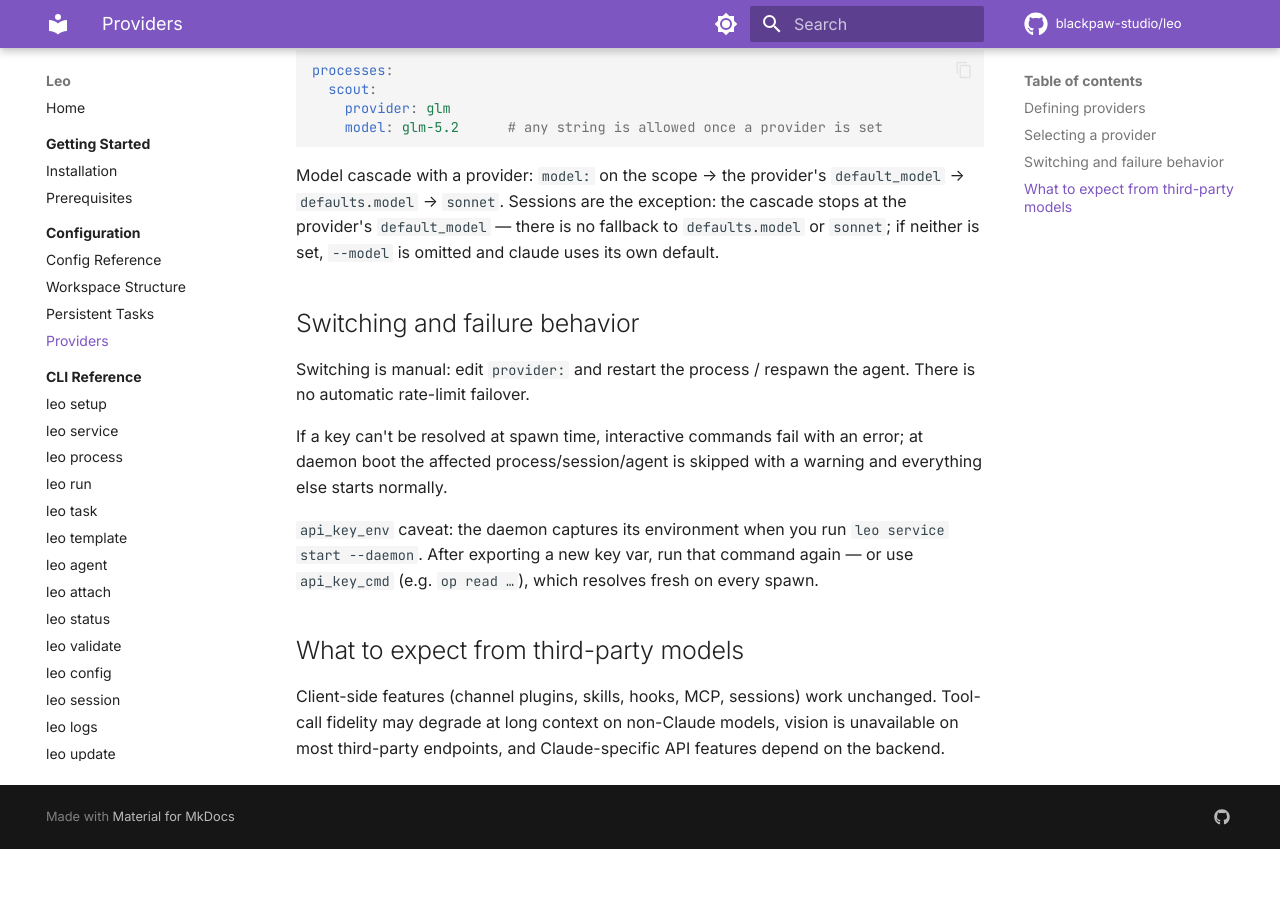
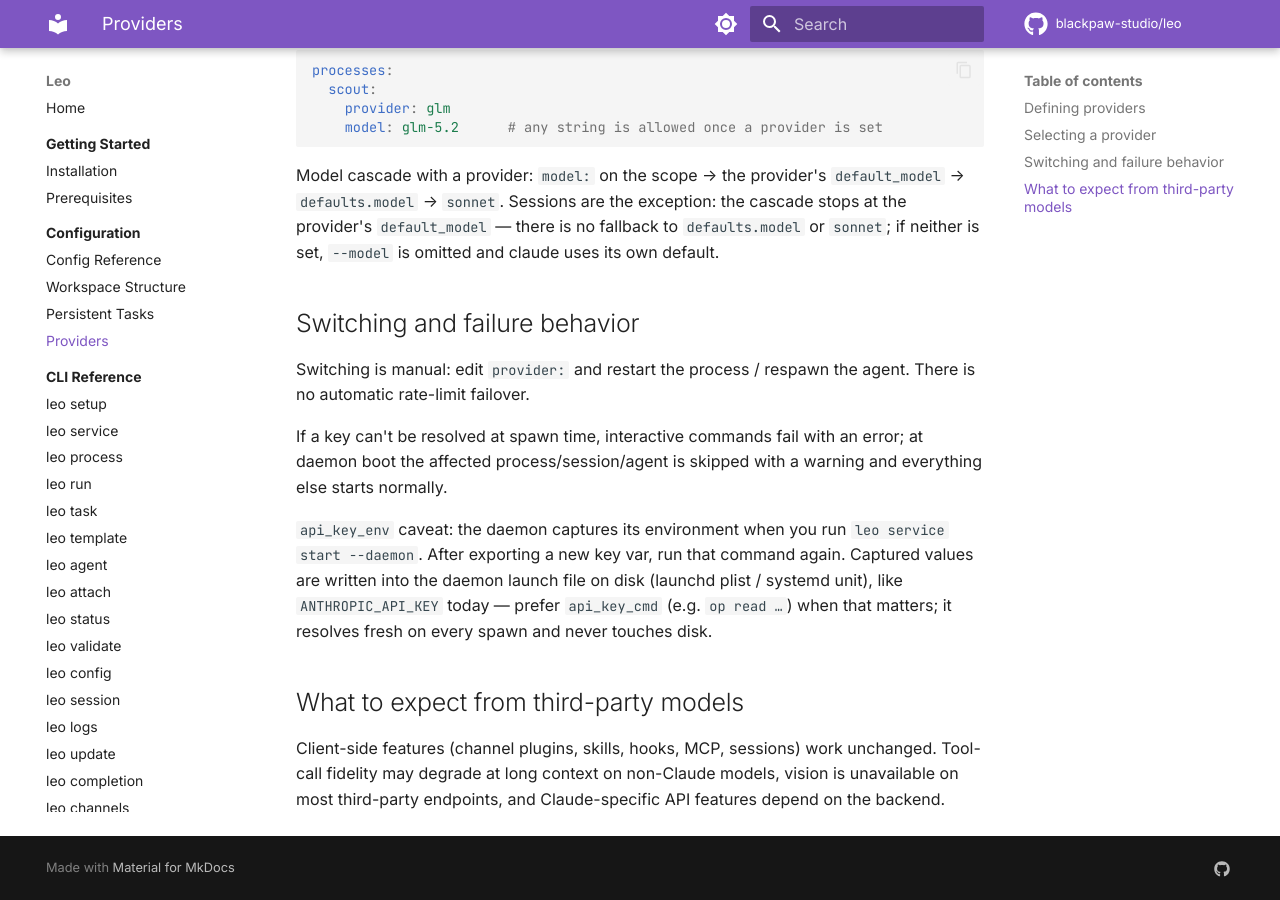
Before and after one commit to blackpaw-studio/leo, an MkDocs documentation site: the page built from docs/configuration/providers.md, in a window 1280 px wide and 900 px high, scrolled down 1048 px. Built offline with MkDocs 1.6.1 and Material for MkDocs 9.7.7, drawn with Linux system fonts in a browser that asks for light colours; comment, search, counter and statistics services are not loaded; before the commit the page ends 1897 px from its top, so only the background shows below that.

Commit message:
docs: note api_key_env values persist in the daemon launch file
Claude-Session: https://claude.ai/code/session_01VS4H83KEDpFSwyEtKpUthV

```diff
--- a/docs/configuration/providers.md
+++ b/docs/configuration/providers.md
@@ -57,8 +57,10 @@ warning and everything else starts normally.
 
 `api_key_env` caveat: the daemon captures its environment when you run
 `leo service start --daemon`. After exporting a new key var, run that command
-again — or use `api_key_cmd` (e.g. `op read …`), which resolves fresh on
-every spawn.
+again. Captured values are written into the daemon launch file on disk
+(launchd plist / systemd unit), like `ANTHROPIC_API_KEY` today — prefer
+`api_key_cmd` (e.g. `op read …`) when that matters; it resolves fresh on
+every spawn and never touches disk.
 
 ## What to expect from third-party models
 
```
